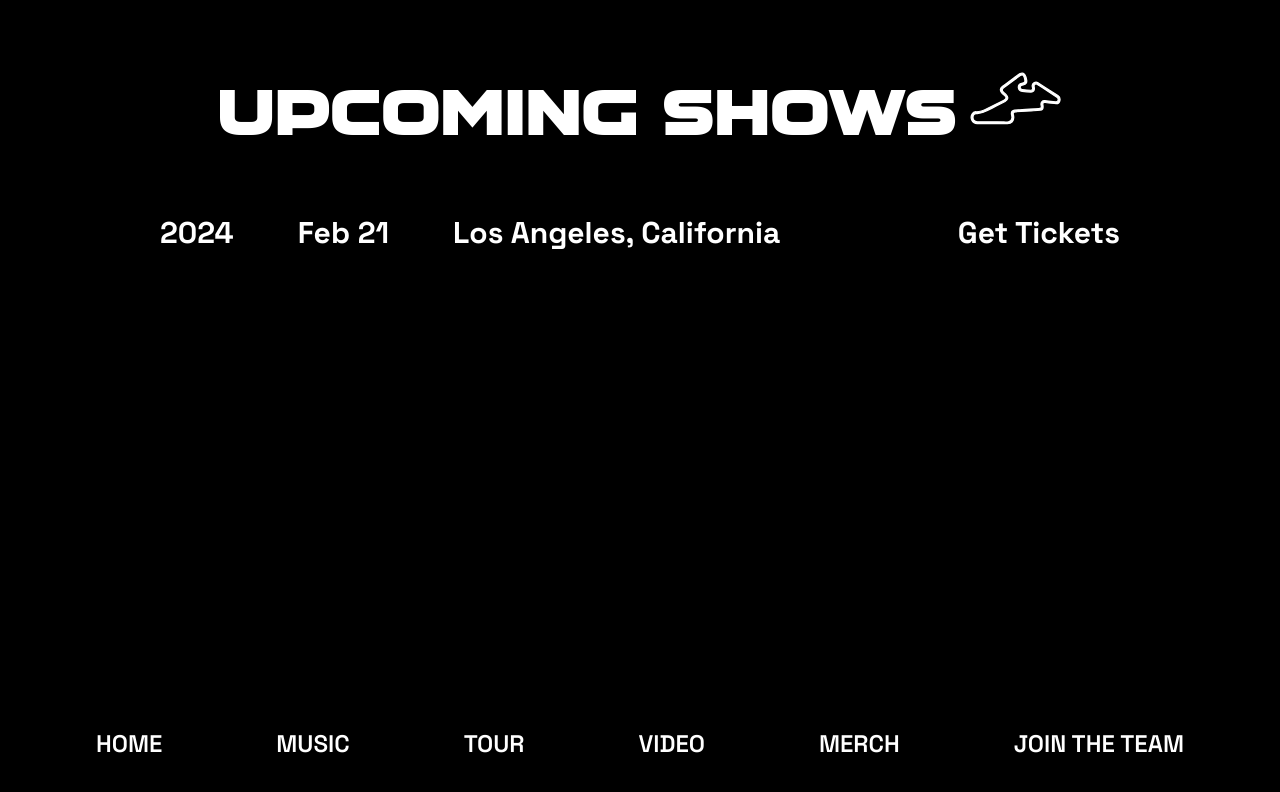
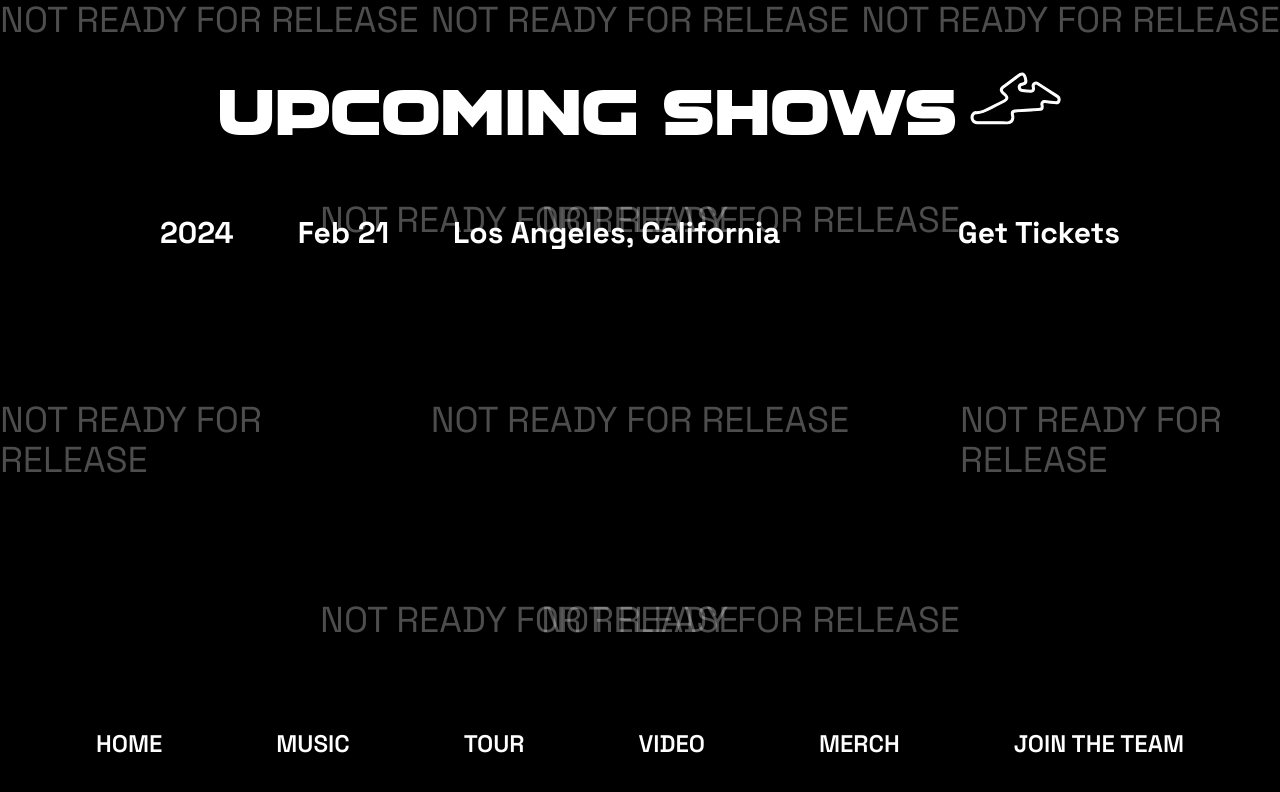
Before and after one commit to basedantoni/chyl, a Next.js app: page /tour in a window 1280 px wide. Shown: the top 792 px of the page. Built offline with nearby package versions, Linux system fonts and the light colour scheme.

Commit message:
Add watermark

```diff
--- a/app/layout.tsx
+++ b/app/layout.tsx
@@ -1,4 +1,5 @@
 import Navigation from "@/components/Navigation";
+import Watermark from "@/components/Watermark";
 import LayloProvider from "@/context/LayloProvider";
 import type { Metadata } from "next";
 import { Inter, Space_Grotesk } from "next/font/google";
@@ -25,9 +26,7 @@ export default function RootLayout({
   return (
     <html lang="en">
       <body className={`${inter.className} ${space.className}`}>
-        <div className='absolute left-1/2 top-1/2'>
-
-        </div>
+        <Watermark />
         <VideoProvider>
           <LayloProvider>
             <div className='sm:hidden'>
--- a/app/tour/page.tsx
+++ b/app/tour/page.tsx
@@ -2,7 +2,7 @@ import Image from "next/image";
 
 export default function Tour() {
   return (
-    <main className="flex flex-col items-center justify-stretch gap-20 px-5 pt-24 lg:px-40 lg:pt-10 xl:pt-16">
+    <main className="flex flex-col items-center justify-stretch gap-20 px-5 pt-24 lg:px-40 lg:pt-10 xl:pt-16 h-screen">
       <div className="flex gap-2.5">
         <h1 className="hidden sm:block font-moki self-end uppercase text-xl xl:text-6xl">
           Upcoming Shows
@@ -35,7 +35,7 @@ export default function Tour() {
             <p className="max-w-52 overflow-hidden text-ellipsis text-nowrap text-right md:hidden">
               Los Angeles, California
             </p>
-            <button>Get Tickets</button>
+            <button className='hover:text-gray-300'>Get Tickets</button>
           </div>
         </div>
       </div>
--- /dev/null
+++ b/components/Watermark.tsx
@@ -0,0 +1,42 @@
+export default function Watermark() {
+  return (
+    <>
+        <div className='absolute left-0 top-0 opacity-30 sm:text-4xl hidden sm:block'>
+          NOT READY FOR RELEASE
+        </div>
+        <div className='absolute right-0 top-0 opacity-30 sm:text-4xl'>
+          NOT READY FOR RELEASE
+        </div>
+        <div className='absolute left-1/4 top-1/4 opacity-30 sm:text-4xl hidden sm:block'>
+          NOT READY FOR RELEASE
+        </div>
+        <div className='absolute left-[75%] top-1/2 opacity-30 sm:text-4xl hidden sm:block'>
+          NOT READY FOR RELEASE
+        </div>
+        <div className='absolute right-0 left-0 mx-auto w-full top-1/2 opacity-30 sm:text-4xl text-center hidden sm:block'>
+          NOT READY FOR RELEASE
+        </div>
+        <div className='absolute left-1/4 top-3/4 opacity-30 sm:text-4xl'>
+          NOT READY FOR RELEASE
+        </div>
+        <div className='absolute right-1/4 top-1/4 opacity-30 sm:text-4xl'>
+          NOT READY FOR RELEASE
+        </div>
+        <div className='absolute right-1/4 top-1/2 opacity-30 sm:text-4xl sm:hidden'>
+          NOT READY FOR RELEASE
+        </div>
+        <div className='absolute right-0 left-0 mx-auto w-full top-0 opacity-30 sm:text-4xl text-center hidden sm:block'>
+          NOT READY FOR RELEASE
+        </div>
+        <div className='absolute right-[75%] top-1/2 opacity-30 sm:text-4xl hidden sm:block'>
+          NOT READY FOR RELEASE
+        </div>
+        <div className='absolute right-1/4 top-3/4 opacity-30 sm:text-4xl hidden sm:block'>
+          NOT READY FOR RELEASE
+        </div>
+        <div className='absolute right-full top-full opacity-30 sm:text-4xl'>
+          NOT READY FOR RELEASE
+        </div>
+    </>
+  );
+}
```
